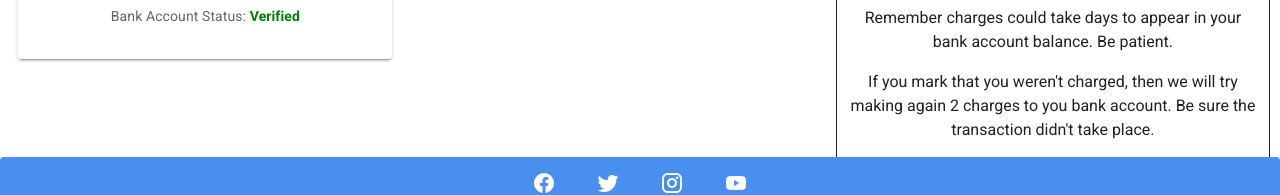
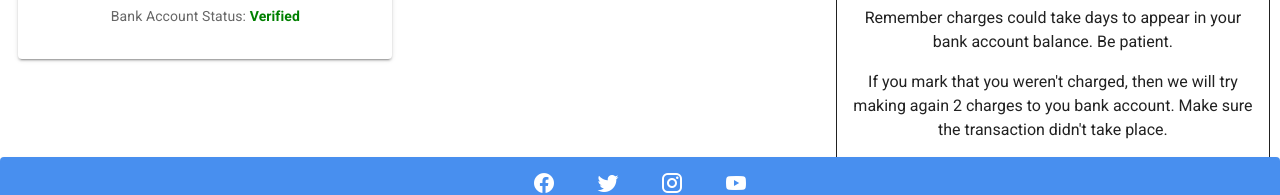
Before and after one commit to RafaelMendezUCAB/client-premileal, a Vue app: page /user/bankAccount/verification in a window 1280 px wide. Shown: the part 626-821 px from the top of the page. Built offline with nearby package versions, Linux system fonts and the light colour scheme; no server answers.

Commit message:
FASE1-026: Arreglo en instrucciones.

```diff
--- a/src/views/user/bankAccount/verification/BankAccountVerification.vue
+++ b/src/views/user/bankAccount/verification/BankAccountVerification.vue
@@ -261,7 +261,7 @@
                                 <h3 style="margin-top: 8%; margin-bottom: 2%;">Important!</h3>
                                 <p>Insert the exact amount including decimals. Ex: 0.75</p>
                                 <p>Remember charges could take days to appear in your bank account balance. Be patient.</p>
-                                <p>If you mark that you weren't charged, then we will try making again 2 charges to you bank account. Be sure the transaction didn't take place.</p>
+                                <p>If you mark that you weren't charged, then we will try making again 2 charges to you bank account. Make sure the transaction didn't take place.</p>
                             </v-col>
                         </v-row>
                     </div>
```
